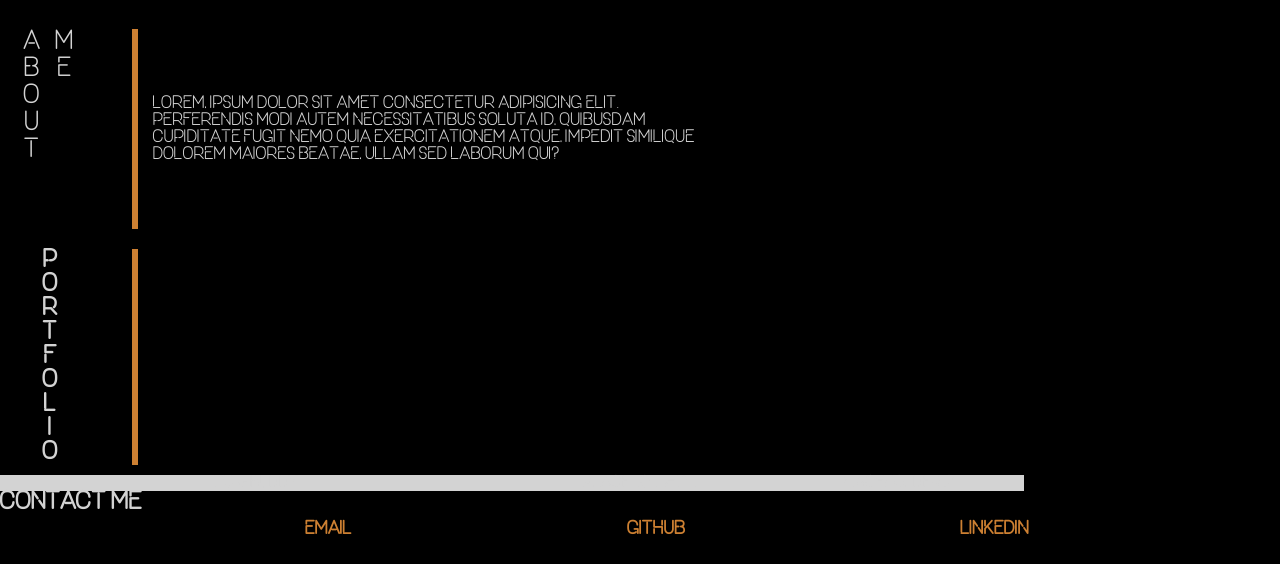
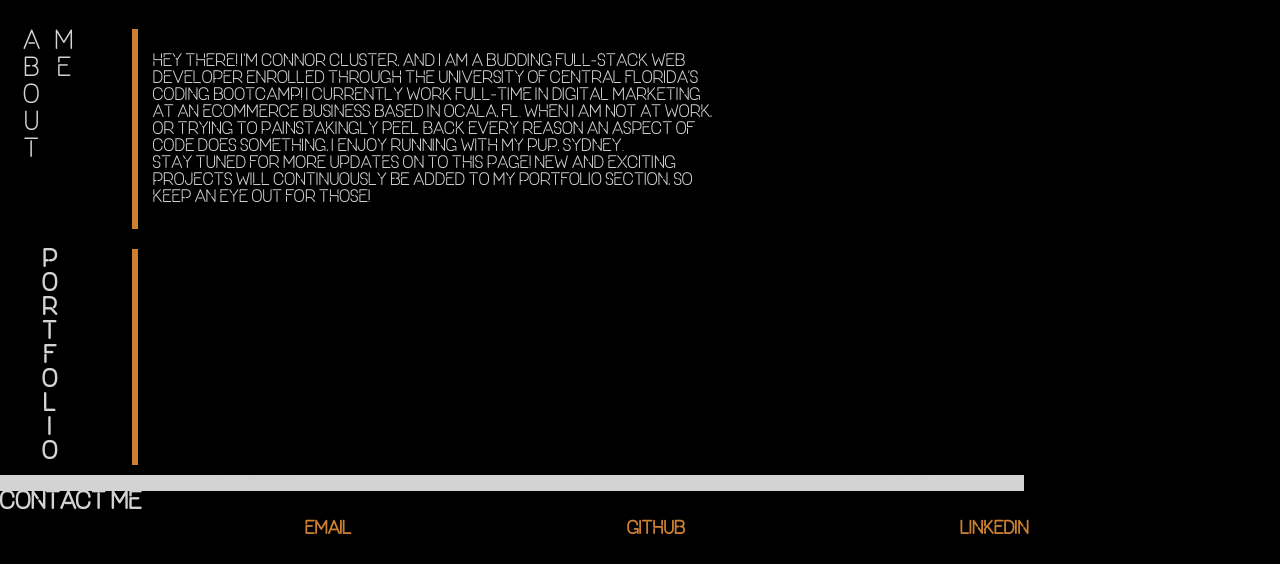
Before and after one commit to Clu-Codes/Clu-Codes, a plain HTML site: page files/index.html in a window 1280 px wide. Shown: the part 53-617 px from the top of the page. Drawn offline with Linux system fonts and the light colour scheme.

Commit message:
Adding personal content to About Me section

```diff
--- a/files/index.html
+++ b/files/index.html
@@ -40,7 +40,12 @@
             <h2 class="about-copy">About Me</h2>
         </div>
         <article>
-                Lorem, ipsum dolor sit amet consectetur adipisicing elit. Perferendis modi autem necessitatibus soluta id, quibusdam cupiditate fugit nemo quia exercitationem atque, impedit similique dolorem maiores beatae, ullam sed laborum qui?
+            <p>
+                Hey there! I'm Connor Cluster, and I am a budding full-stack web developer enrolled through the University of Central Florida's Coding Bootcamp! I currently work full-time in Digital Marketing at an eCommerce business based in Ocala, FL. When I am not at work, or trying to painstakingly peel back every reason an aspect of code does something, I enjoy running with my pup, Sydney.
+            </p>
+            <p>
+                Stay tuned for more updates on to this page! New and exciting projects will continuously be added to my Portfolio section, so keep an eye out for those!
+            </p>
         </article>
     </section>
     <!-- My Work Begins -->
```
